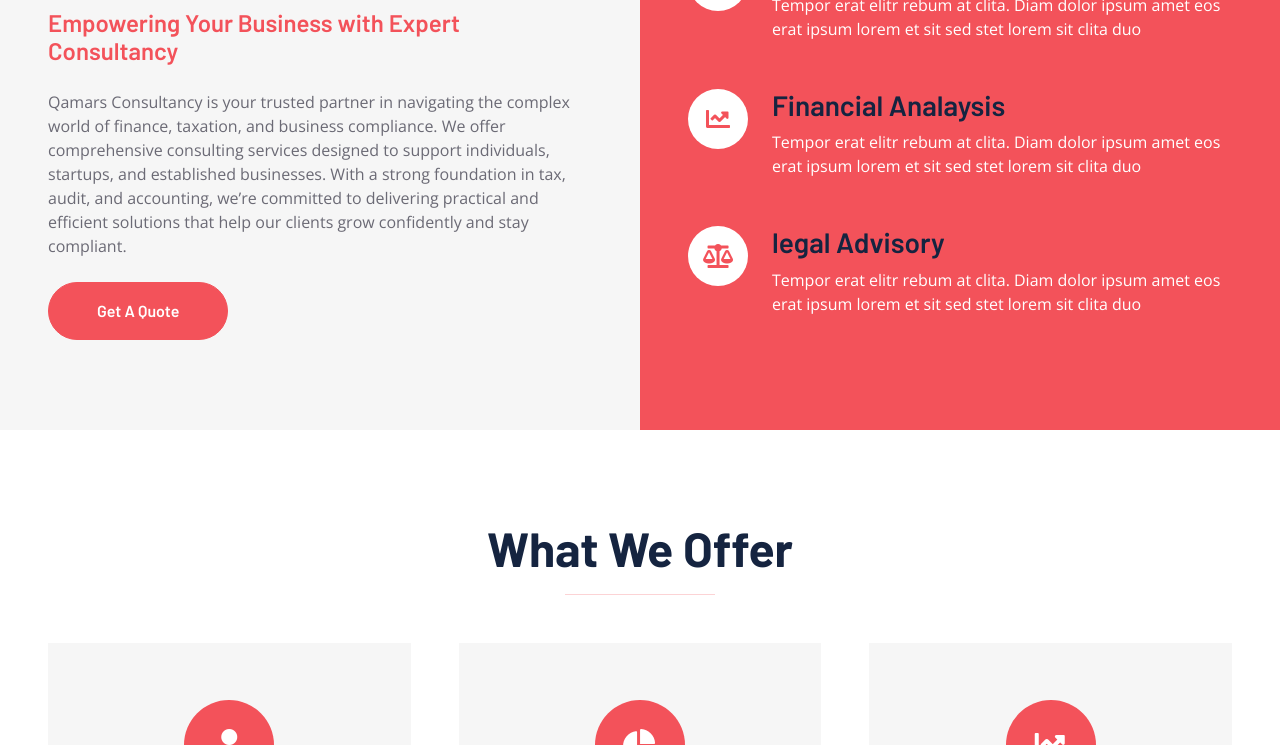
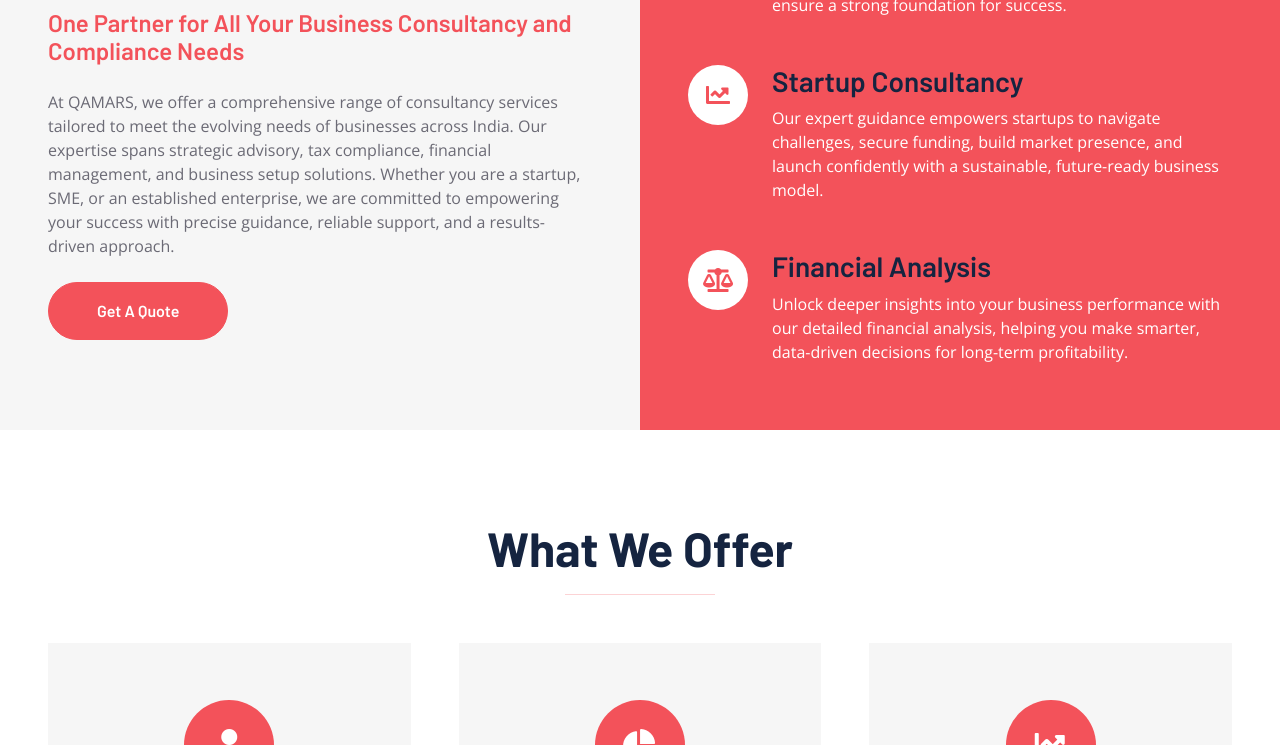
Before and after one commit to Shadab-Q/Qamars.in, a plain HTML site: page index.html in a window 1280 px wide. Shown: the part 1020-1765 px from the top of the page. Drawn offline with nearby package versions, Linux system fonts and the light colour scheme.

Commit message:
Update index.html

```diff
--- a/index.html
+++ b/index.html
@@ -136,9 +136,8 @@
         <div class="row g-0">
             <div class="col-lg-6 py-6 px-5">
                 <h1 class="display-5 mb-4">Welcome To <span class="text-primary">QAMARS</span></h1>
-                <h4 class="text-primary mb-4">Empowering Your Business with Expert Consultancy</h4>
-                <p class="mb-4">Qamars Consultancy is your trusted partner in navigating the complex world of finance, taxation, and business compliance. We offer comprehensive consulting services designed to support individuals, startups, and established businesses.
-With a strong foundation in tax, audit, and accounting, we’re committed to delivering practical and efficient solutions that help our clients grow confidently and stay compliant.</p>
+                <h4 class="text-primary mb-4">One Partner for All Your Business Consultancy and Compliance Needs</h4>
+                <p class="mb-4">At QAMARS, we offer a comprehensive range of consultancy services tailored to meet the evolving needs of businesses across India. Our expertise spans strategic advisory, tax compliance, financial management, and business setup solutions. Whether you are a startup, SME, or an established enterprise, we are committed to empowering your success with precise guidance, reliable support, and a results-driven approach.</p>
                 <a href="" class="btn btn-primary py-md-3 px-md-5 rounded-pill">Get A Quote</a>
             </div>
             <div class="col-lg-6">
@@ -149,7 +148,7 @@ With a strong foundation in tax, audit, and accounting, we’re committed to del
                         </div>
                         <div class="ps-4">
                             <h3>Business Planning</h3>
-                            <p class="mb-0">Tempor erat elitr rebum at clita. Diam dolor ipsum amet eos erat ipsum lorem et sit sed stet lorem sit clita duo</p>
+                            <p class="mb-0">We help you create strategic, actionable business plans that align with your goals, maximize growth opportunities, and ensure a strong foundation for success.</p>
                         </div>
                     </div>
                     <div class="d-flex text-white mb-5">
@@ -157,8 +156,8 @@ With a strong foundation in tax, audit, and accounting, we’re committed to del
                             <i class="fa fa-chart-line fs-4"></i>
                         </div>
                         <div class="ps-4">
-                            <h3>Financial Analaysis</h3>
-                            <p class="mb-0">Tempor erat elitr rebum at clita. Diam dolor ipsum amet eos erat ipsum lorem et sit sed stet lorem sit clita duo</p>
+                            <h3>Startup Consultancy</h3>
+                            <p class="mb-0">Our expert guidance empowers startups to navigate challenges, secure funding, build market presence, and launch confidently with a sustainable, future-ready business model.</p>
                         </div>
                     </div>
                     <div class="d-flex text-white">
@@ -166,8 +165,8 @@ With a strong foundation in tax, audit, and accounting, we’re committed to del
                             <i class="fa fa-balance-scale fs-4"></i>
                         </div>
                         <div class="ps-4">
-                            <h3>legal Advisory</h3>
-                            <p class="mb-0">Tempor erat elitr rebum at clita. Diam dolor ipsum amet eos erat ipsum lorem et sit sed stet lorem sit clita duo</p>
+                            <h3>Financial Analysis</h3>
+                            <p class="mb-0">Unlock deeper insights into your business performance with our detailed financial analysis, helping you make smarter, data-driven decisions for long-term profitability.</p>
                         </div>
                     </div>
                 </div>
```
